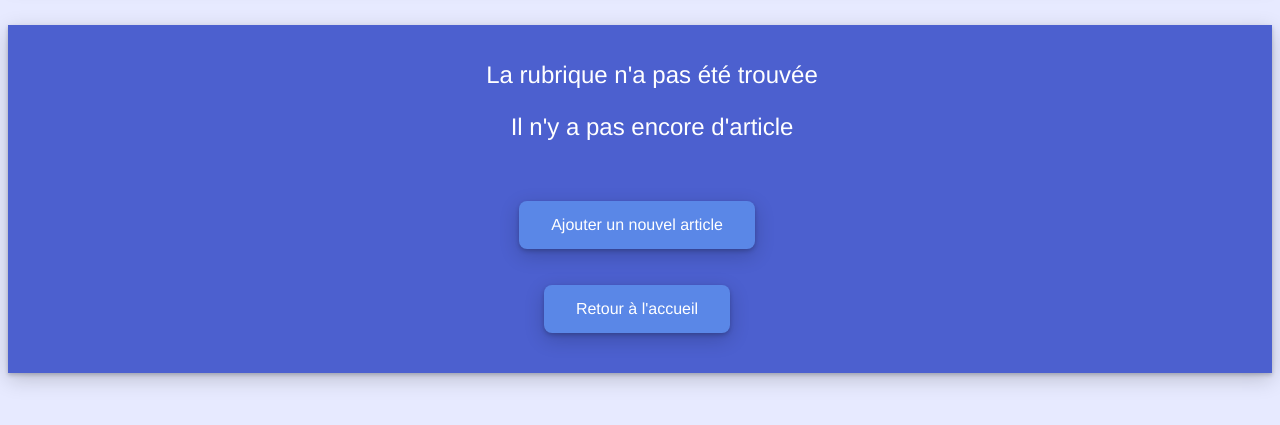
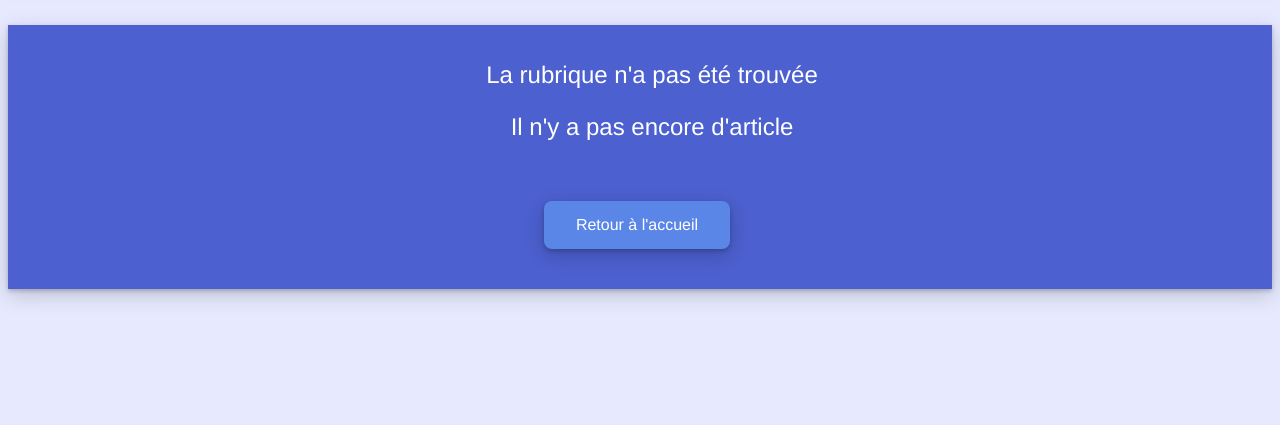
Before and after one commit to Str4ky/forum-example, a PHP site: page /rubrique/index.php?rubrique=1 in a window 1280 px wide. Shown: the part 145-570 px from the top of the page. Run offline with PHP 8.4, Linux system fonts and the light colour scheme; data that the repository does not hold is empty; some libraries are stand-ins or nearby versions.

Commit message:
Add files via upload

```diff
--- a/rubrique/index.php
+++ b/rubrique/index.php
@@ -149,7 +149,10 @@
       else {
         echo"<center><p>Il n'y a pas de rubrique définie</p></center>";
       }
-      echo"<center><a href='../article/add?rubrique={$_GET['rubrique']}' class='button cl1' style='text-decoration: none; text-align: center;'>Ajouter un nouvel article <i class='fa fa-plus' aria-hidden='true'></i></a>";
+      #Si l'utilisateur est connecté
+      if($_SESSION['email'] != '') {
+        echo"<center><a href='../article/add?rubrique={$_GET['rubrique']}' class='button cl1' style='text-decoration: none; text-align: center;'>Ajouter un nouvel article <i class='fa fa-plus' aria-hidden='true'></i></a>";
+      }
       if($_SESSION['email'] != ''){
         $requete4 = "SELECT typeMemb FROM membre WHERE idMemb = '{$_SESSION['email']}'";
         $resultat4 = $cnn->query($requete4) or die(print_r($bdd->errorInfo()));
```
